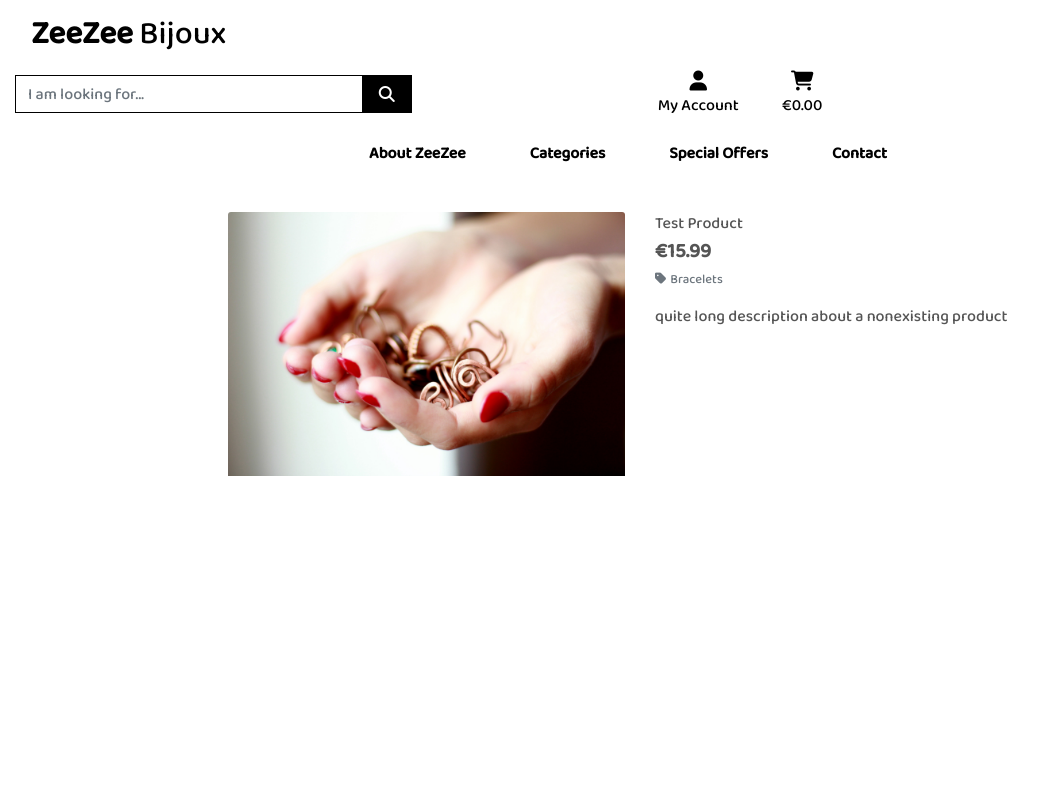
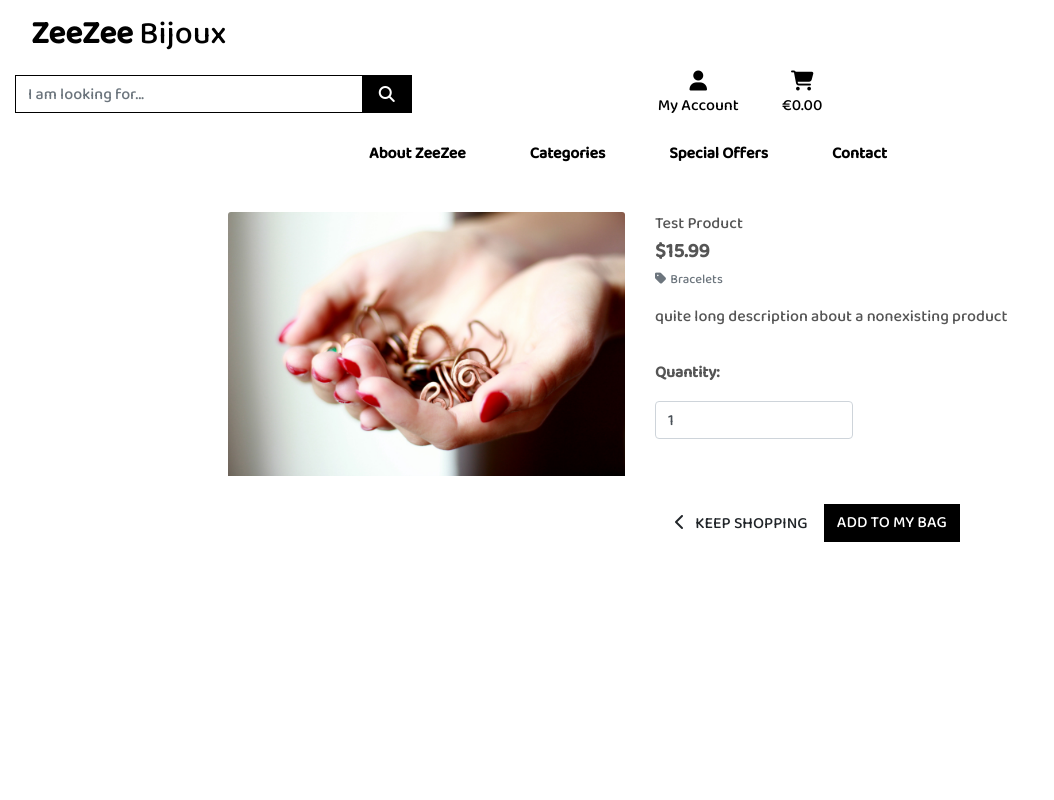
Before and after one commit to Code-Institute-Submissions/zeezee, a Django app: page /products/1 in a window 1280 px wide. Shown: the whole page, without its empty margins (0-1054 px from the left). Run offline with Django 3.2, Linux system fonts and the light colour scheme; data comes from the database, SQL or seed files in the repository; some libraries are stand-ins or nearby versions.

Commit message:
Add items to cart added with view, url and template

```diff
--- a/bag/templates/bag/bag.html
+++ b/bag/templates/bag/bag.html
@@ -30,7 +30,7 @@
                         <span class="icon">
                             <i class="fas fa-chevron-left"></i>
                         </span>
-                        <span class="text-uppercase">Go back to the store</span>
+                        <span class="text-uppercase">Keep Shopping</span>
                     </a>
                 {% endif %}
             </div>
--- a/bag/urls.py
+++ b/bag/urls.py
@@ -2,5 +2,6 @@ from django.urls import path
 from . import views
 
 urlpatterns = [
-    path('', views.view_bag, name='view_bag')
+    path('', views.view_bag, name='view_bag'),
+    path('add/<item_id>/', views.add_to_cart, name='add_to_cart'),
 ]
--- a/products/templates/products/detail_product.html
+++ b/products/templates/products/detail_product.html
@@ -29,7 +29,7 @@
             <div class="col-12 col-md-6 col-lg-4">
                 <div class="product-details-container mb-5 mt-md-5">
                     <p class="mb-0">{{ product.name }}</p>
-                    <p class="lead mb-0 text-left font-weight-bold">€{{ product.price }}</p>
+                    <p class="lead mb-0 text-left font-weight-bold">${{ product.price }}</p>
                     {% if product.category %}
                     <p class="small mt-1 mb-0">
                         <a class="text-muted" href="{% url 'products' %}?category={{ product.category.name }}">
@@ -38,6 +38,30 @@
                     </p>
                     {% endif %}
                      <p class="mt-3">{{ product.description }}</p>
+                    <form class="form" action="{% url 'add_to_cart' product.id %}" method="POST">
+                        {% csrf_token %}
+                        <div class="form-row">
+                            <div class="col-12">
+                                <p class="mt-3"><strong>Quantity:</strong></p>
+                                <div class="form-group w-50">
+                                    <div class="input-group">
+                                        <input class="form-control qty_input" type="number" name="quantity" value="1" min="1" max="99" data-item_id="{{ product.id }}" id="id_qty_{{ product.id }}">
+                                    </div>
+                                </div>
+                            </div>
+
+                            <div class="col-12">
+                                <a href="{% url 'products' %}" class="btn rounded-0 mt-5">
+                                    <span class="icon">
+                                        <i class="fas fa-chevron-left"></i>
+                                    </span>
+                                    <span class="text-uppercase">Keep Shopping</span>
+                                </a>
+                                <input type="submit" class="btn btn-black rounded-0 text-uppercase mt-5" value="Add to My Bag">
+                            </div>
+                            <input type="hidden" name="redirect_url" value="{{ request.path }}">
+                        </div>
+                    </form>
                 </div>
             </div>
         </div>
```
Also changed, not shown: bag/views.py (+16 -1 lines). Lines whose indentation alone changed are shown as unchanged.
